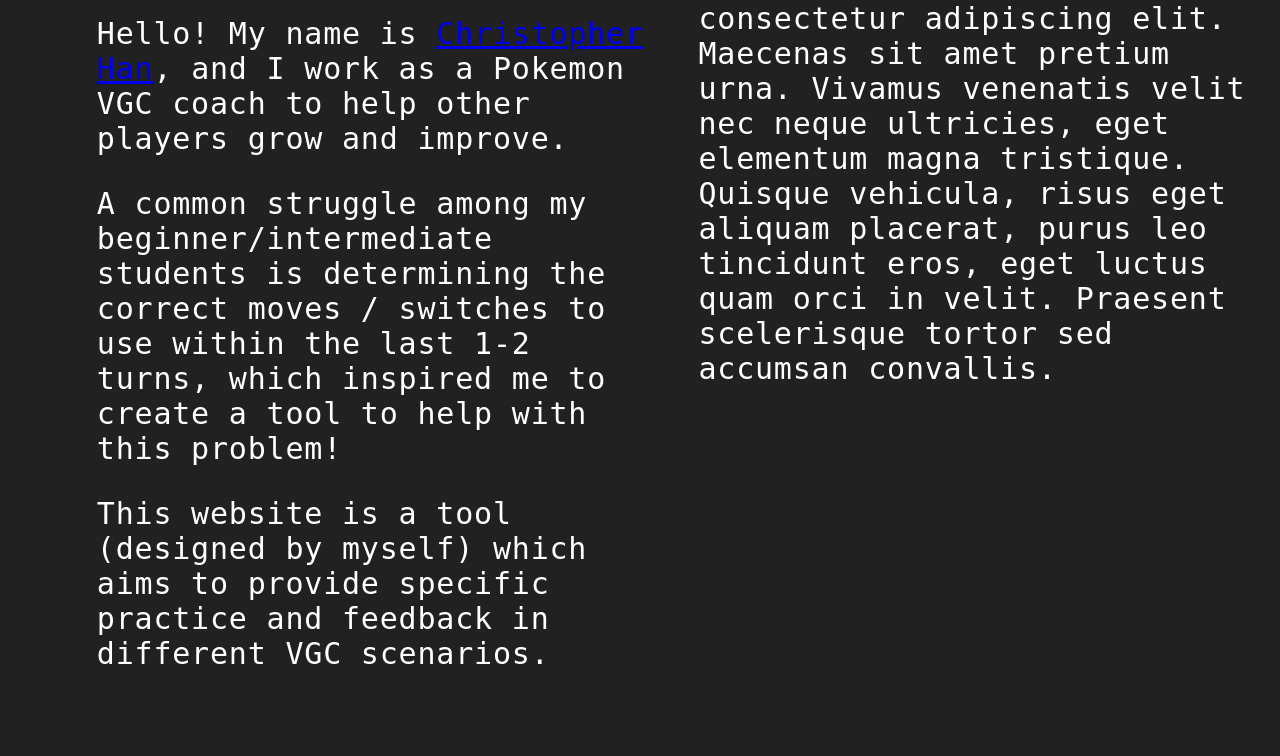
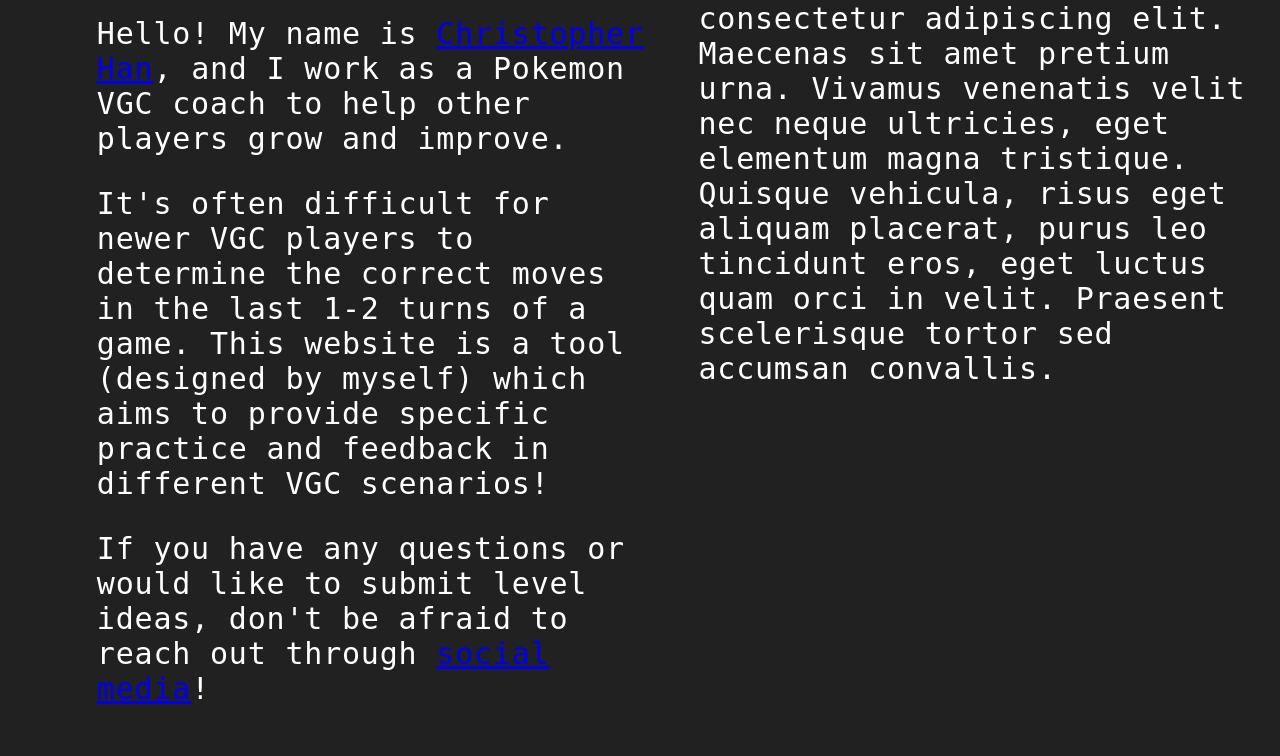
Before and after one commit to hanc08/vgc-coaching-tool, a Flask app: page / in a window 1280 px wide. Shown: the part 333-1089 px from the top of the page. Before the commit the page ends 997 px from the top, so only its background shows below. Run offline with Flask 3, Linux system fonts and the light colour scheme.

Commit message:
homepage

```diff
--- a/templates/index.html
+++ b/templates/index.html
@@ -14,9 +14,8 @@
         <div class="column">
              <h1>DartsVG Pokemon Practice Tool</h1>
              <p>Hello! My name is <a href="https:/x.com/dartsvg">Christopher Han</a>, and I work as a Pokemon VGC coach to help other players grow and improve.</p>
-             <p>A common struggle among my beginner/intermediate students is determining the correct moves / switches to use within the last 1-2 turns, which inspired me to create a tool to help with this problem!</p>
-             <p>This website is a tool (designed by myself) which aims to provide specific practice and feedback in different VGC scenarios.</p>
-
+             <p>It's often difficult for newer VGC players to determine the correct moves in the last 1-2 turns of a game. This website is a tool (designed by myself) which aims to provide specific practice and feedback in different VGC scenarios!</p>
+             <p>If you have any questions or would like to submit level ideas, don't be afraid to reach out through <a href="https:/x.com/dartsvg">social media</a>!</p>
         </div>
     </div>
 {% endblock %}
```
